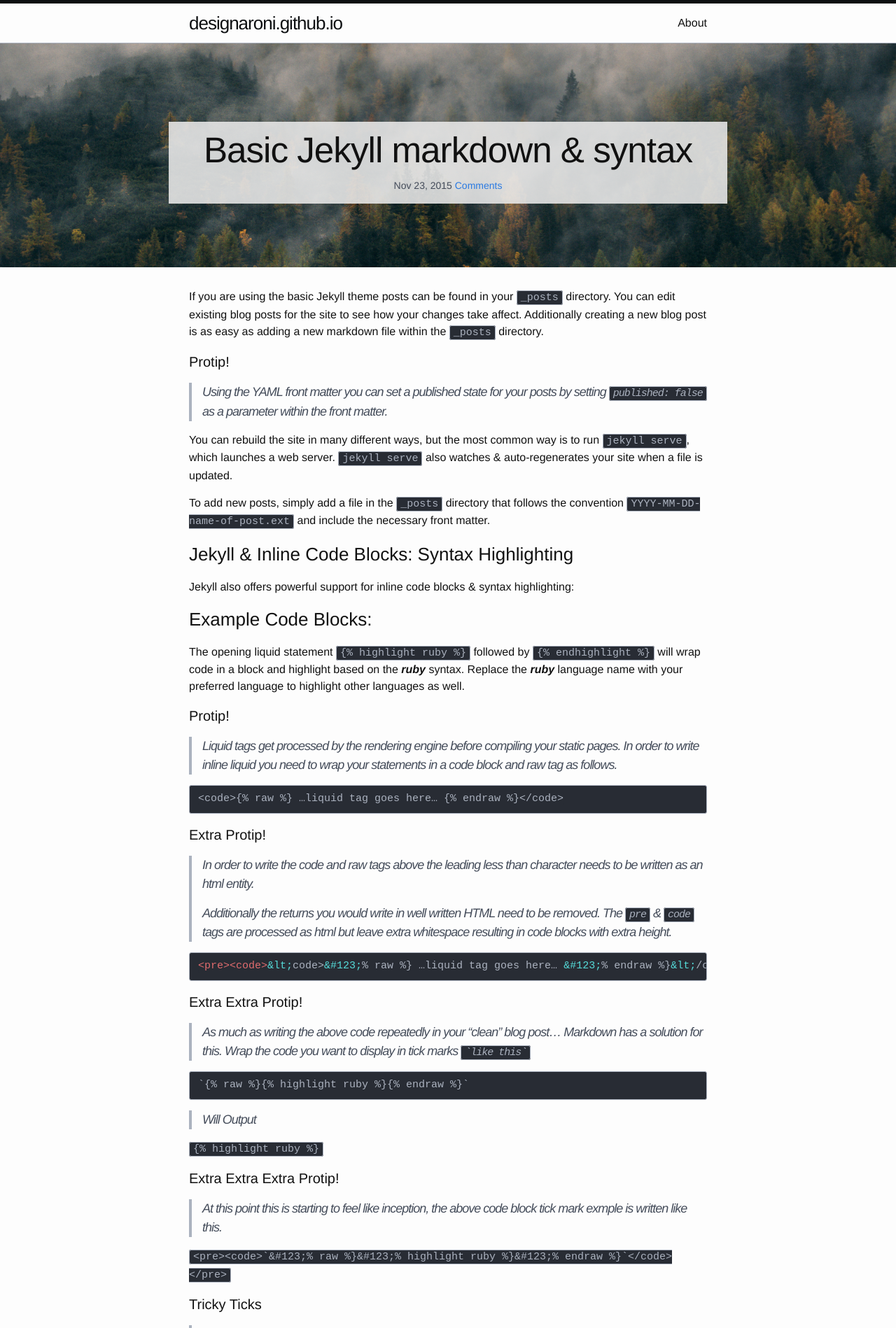
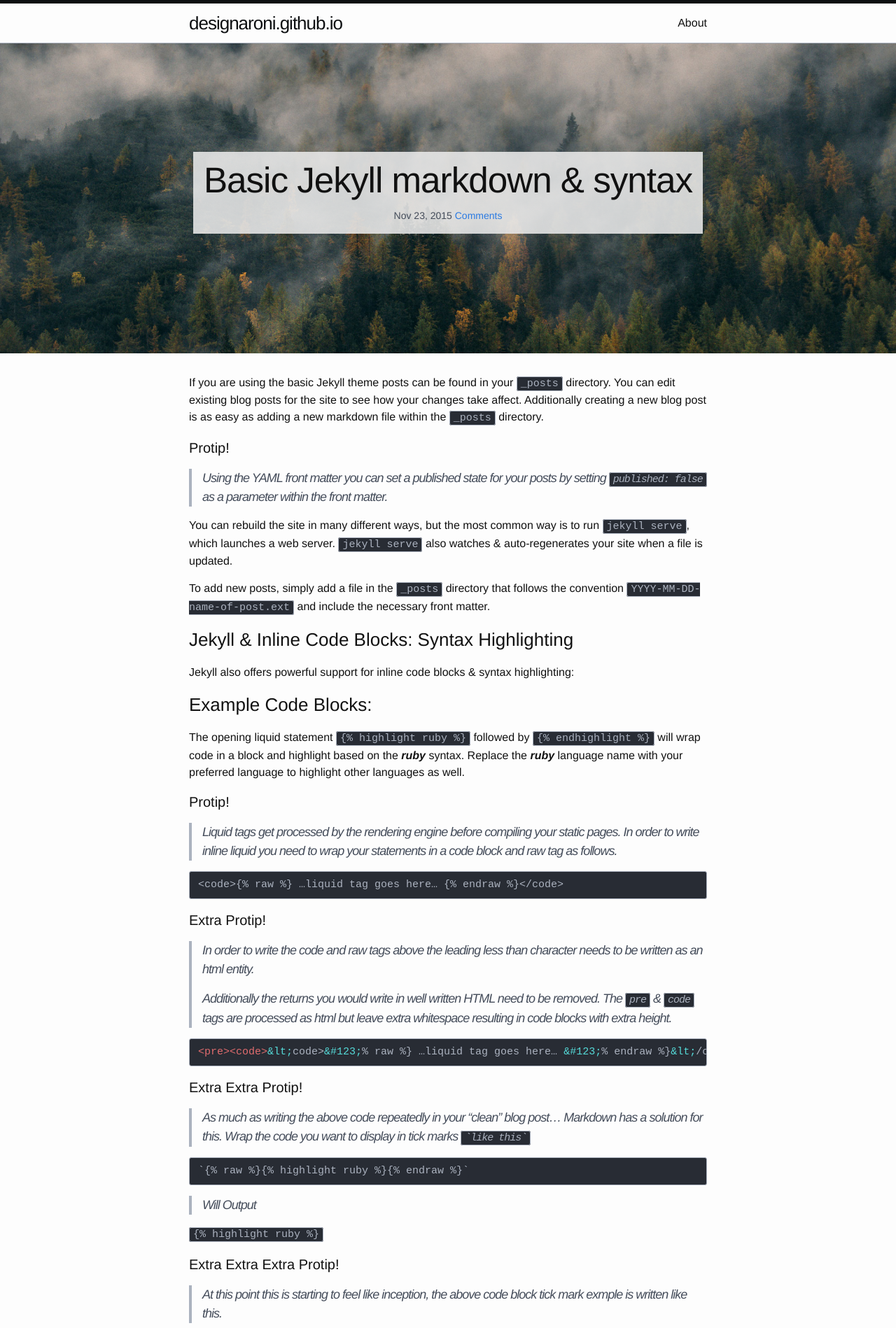
Before and after one commit to Designaroni/designaroni, a Jekyll site: the page built from _posts/2015-11-23-basic-jekyll-markdown-and-syntax.markdown, in a window 1280 px wide. Shown: the top 1898 px of the page at 70% size. Built offline with Jekyll 4.4.1, drawn with Linux system fonts in a browser that asks for light colours; comment, search, counter and statistics services are not loaded; some of the changed text lies outside the part shown.

Commit message:
updated to blog, layouts & scss

```diff
--- a/_layouts/default.html
+++ b/_layouts/default.html
@@ -7,6 +7,7 @@
       <div class="leadImage">
         <img src="{{ page.leadImage }}" />
         <header class="post-header fade-in">
+          <div class="post-header-innner-wrap">
             <h1 class="post-title">{{ page.title }}</h1>
             <p class="post-meta">
               {{ page.date | date: "%b %-d, %Y" }}{% if page.author %} • {{ page.author }}{% endif %}{% if page.meta %} • {{ page.meta }}{% endif %}
@@ -14,6 +15,7 @@
                 <a href="{{ post.url | prepend: site.baseurl | append: site.hasComments }}">Comments</a>
               </span>
             </p>
+          </div>
         </header>
       </div>
     {% endif %}
--- a/_posts/2015-11-23-basic-jekyll-markdown-and-syntax.markdown
+++ b/_posts/2015-11-23-basic-jekyll-markdown-and-syntax.markdown
@@ -4,7 +4,7 @@ title:  "Basic Jekyll markdown & syntax"
 date:   2015-11-23 00:05:00
 categories: jekyll update
 tags: Front-end Jekyll html css markdown
-leadImage: /assets/unsplash_vadim_sherbakov_crop.jpeg
+leadImage: /assets/unsplash_vadim_sherbakov_26-9.jpeg
 ---
 If you are using the basic Jekyll theme posts can be found in your `_posts` directory. You can edit existing blog posts for the site to see how your changes take affect. Additionally creating a new blog post is as easy as adding a new markdown file within the `_posts` directory.
 
--- a/_sass/_base.scss
+++ b/_sass/_base.scss
@@ -7,8 +7,6 @@ dl, dd, ol, ul, figure {
     margin: 0;
     padding: 0;
 }
-
-
 
 /**
  * Basic styling
@@ -23,8 +21,6 @@ body {
     -webkit-text-size-adjust: 100%;
 }
 
-
-
 /**
  * Set `margin-bottom` to maintain vertical rhythm
  */
@@ -35,8 +31,6 @@ ul, ol, dl, figure,
     margin-bottom: $spacing-unit / 2;
 }
 
-
-
 /**
  * Images
  */
@@ -44,8 +38,6 @@ img {
     max-width: 100%;
     vertical-align: middle;
 }
-
-
 
 /**
  * Figures
@@ -57,8 +49,6 @@ figure > img {
 figcaption {
     font-size: $small-font-size;
 }
-
-
 
 /**
  * Lists
@@ -74,16 +64,12 @@ li {
     }
 }
 
-
-
 /**
  * Headings
  */
 h1, h2, h3, h4, h5, h6 {
     font-weight: 300;
 }
-
-
 
 /**
  * Links
@@ -102,8 +88,6 @@ a {
     }
 }
 
-
-
 /**
  * Blockquotes
  */
@@ -119,8 +103,6 @@ blockquote {
         margin-bottom: 0;
     }
 }
-
-
 
 /**
  * Code formatting
@@ -147,8 +129,6 @@ pre {
     }
 }
 
-
-
 /**
  * Wrapper
  */
@@ -161,15 +141,13 @@ pre {
     padding-left: $spacing-unit;
     @extend %clearfix;
 
-    @include media-query($on-laptop) {
+    @include media-query($large) {
         max-width: -webkit-calc(#{$content-width} - (#{$spacing-unit}));
         max-width:         calc(#{$content-width} - (#{$spacing-unit}));
         padding-right: $spacing-unit / 2;
         padding-left: $spacing-unit / 2;
     }
 }
-
-
 
 /**
  * Clearfix
@@ -182,8 +160,6 @@ pre {
         clear: both;
     }
 }
-
-
 
 /**
  * Icons
--- a/_sass/_layout.scss
+++ b/_sass/_layout.scss
@@ -41,7 +41,7 @@
         }
     }
 
-    @include media-query($on-palm) {
+    @include media-query($medium) {
         position: absolute;
         top: 9px;
         right: 30px;
@@ -135,7 +135,7 @@
     width:         calc(45% - (#{$spacing-unit} / 2));
 }
 
-@include media-query($on-laptop) {
+@include media-query($large) {
     .footer-col-1,
     .footer-col-2 {
         width: -webkit-calc(50% - (#{$spacing-unit} / 2));
@@ -148,7 +148,7 @@
     }
 }
 
-@include media-query($on-palm) {
+@include media-query($medium) {
     .footer-col {
         float: none;
         width: -webkit-calc(100% - (#{$spacing-unit} / 2));
@@ -202,7 +202,7 @@
     letter-spacing: -1px;
     line-height: 1;
 
-    @include media-query($on-laptop) {
+    @include media-query($large) {
         font-size: 36px;
     }
 }
@@ -213,7 +213,7 @@
     h2 {
         font-size: 32px;
 
-        @include media-query($on-laptop) {
+        @include media-query($large) {
             font-size: 28px;
         }
     }
@@ -221,7 +221,7 @@
     h3 {
         font-size: 26px;
 
-        @include media-query($on-laptop) {
+        @include media-query($large) {
             font-size: 22px;
         }
     }
@@ -229,7 +229,7 @@
     h4 {
         font-size: 20px;
 
-        @include media-query($on-laptop) {
+        @include media-query($large) {
             font-size: 18px;
         }
     }
@@ -239,20 +239,34 @@
   position: relative;
 
   .post-header {
-    background: rgba(234, 234, 234, 0.88);
     position: absolute;
-    padding: 15px;
     top: 35%;
-    width: 60%;
     text-align: center;
     margin: auto;
     left: 0;
     right: 0;
+    @include media-query($large) {
+      top:25%;
+    }
+    @include media-query($medium) {
+      top:15%;
+    }
   }
   .post-title {
     font-size: 4vmax;
+    @include media-query($medium) {
+      font-size: 3vmax;
+    }
+    @include media-query($small) {
+      font-size: 2vmax;
+    }
   }
   .post-meta {
     margin: 0;
   }
+  .post-header-innner-wrap {
+    display: inline-block;
+    background: rgba(234, 234, 234, 0.88);
+    padding: 15px;
+  }
 }
--- a/css/main.scss
+++ b/css/main.scss
@@ -1,5 +1,4 @@
 ---
-# Only the main Sass file needs front matter (the dashes are enough)
 ---
 @charset "utf-8";
 
@@ -23,14 +22,17 @@ $grey-color-dark:  darken($grey-color, 25%);
 
 // Width of the content area
 $content-width:    800px;
-
-$on-palm:          600px;
-$on-laptop:        800px;
+// breakpoints
+$x-small:      320px;
+$small:        400px;
+$medium:       600px;
+$large:        800px;
+$x-large:      1200px;
 
 
 
 // Using media queries with like this:
-// @include media-query($on-palm) {
+// @include media-query($medium) {
 //     .wrapper {
 //         padding-right: $spacing-unit / 2;
 //         padding-left: $spacing-unit / 2;
```
Also changed, not shown: other parts of _posts/2015-11-23-basic-jekyll-markdown-and-syntax.markdown (+3 -3 lines), assets/unsplash_vadim_sherbakov_26-9.jpeg (added). Lines whose indentation alone changed are shown as unchanged.
